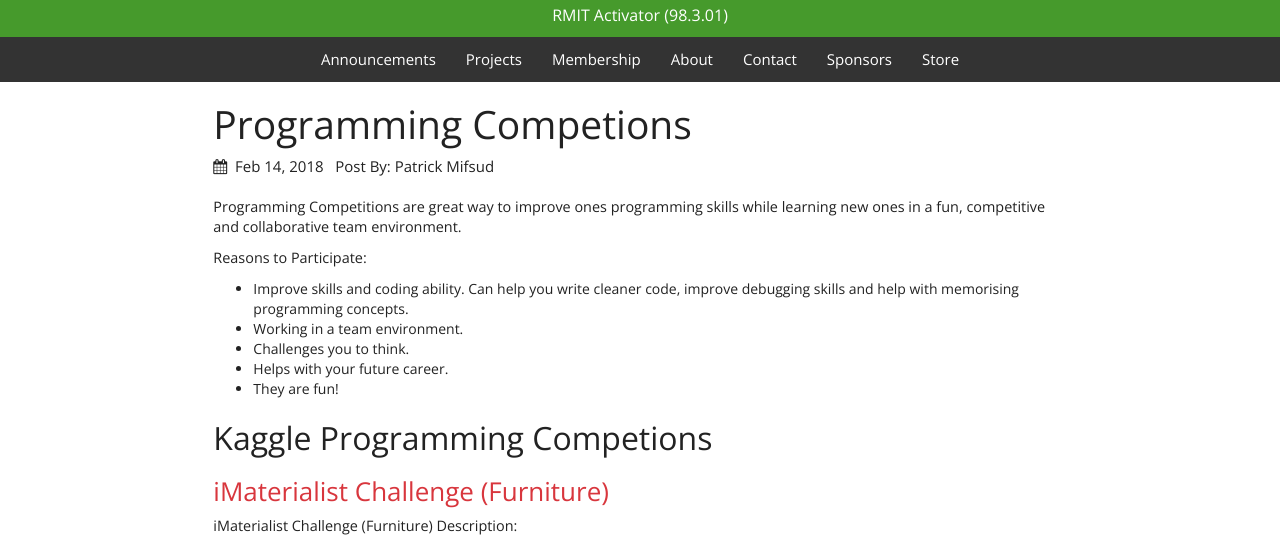
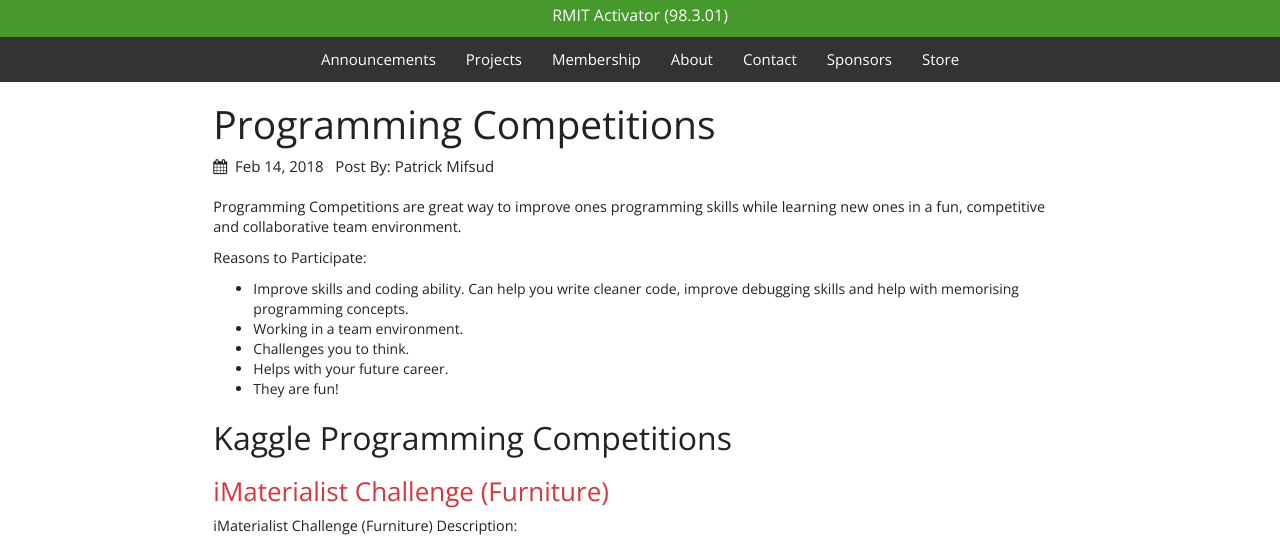
Before and after one commit to rmit-programming-club/rmit-programming-club.github.io, a Jekyll site: the page built from _posts/2018-02-14-Programming-Competitions.md, in a window 1280 px wide. Shown: the part 327-867 px from the top of the page. Built offline with Jekyll 4.4.1, drawn with Linux system fonts in a browser that asks for light colours; nearby versions of some CDN libraries.

Commit message:
fixed spelling

```diff
--- a/_posts/2018-02-14-Programming-Competitions.md
+++ b/_posts/2018-02-14-Programming-Competitions.md
@@ -1,6 +1,6 @@
 ---
 layout: post
-title: Programming Competions
+title: Programming Competitions
 author: Patrick Mifsud
 categories: [Club News]
 ---
@@ -10,14 +10,15 @@ Programming Competitions are great way to improve ones programming skills while
 
 Reasons to Participate:
 
-* Improve skills and coding ability. Can help you write cleaner code, improve debugging skills and help with memorising programming concepts.
+* Improve skills and coding ability.
+Can help you write cleaner code, improve debugging skills and help with memorising programming concepts.
 * Working in a team environment.
 * Challenges you to think.
 * Helps with your future career.
 * They are fun!
 
 
-## Kaggle Programming Competions
+## Kaggle Programming Competitions
 
 ### [iMaterialist Challenge (Furniture)](https://www.kaggle.com/c/imaterialist-challenge-furniture-2018)
 
```
